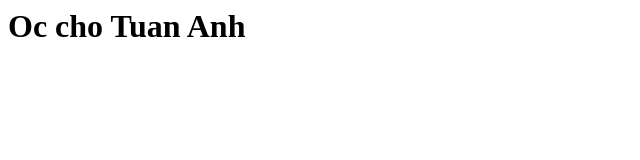
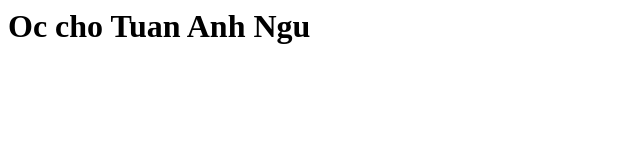
Before and after one commit to THH1206/Seminar, a plain HTML site: page index.html in a window 1280 px wide. Shown: the whole page, without its empty margins (0-640 px from the left). Drawn offline with Linux system fonts and the light colour scheme.

Commit message:
Update index.html

```diff
--- a/index.html
+++ b/index.html
@@ -1 +1 @@
-<h1>Oc cho Tuan Anh</h1>
+<h1>Oc cho Tuan Anh Ngu</h1>
```
